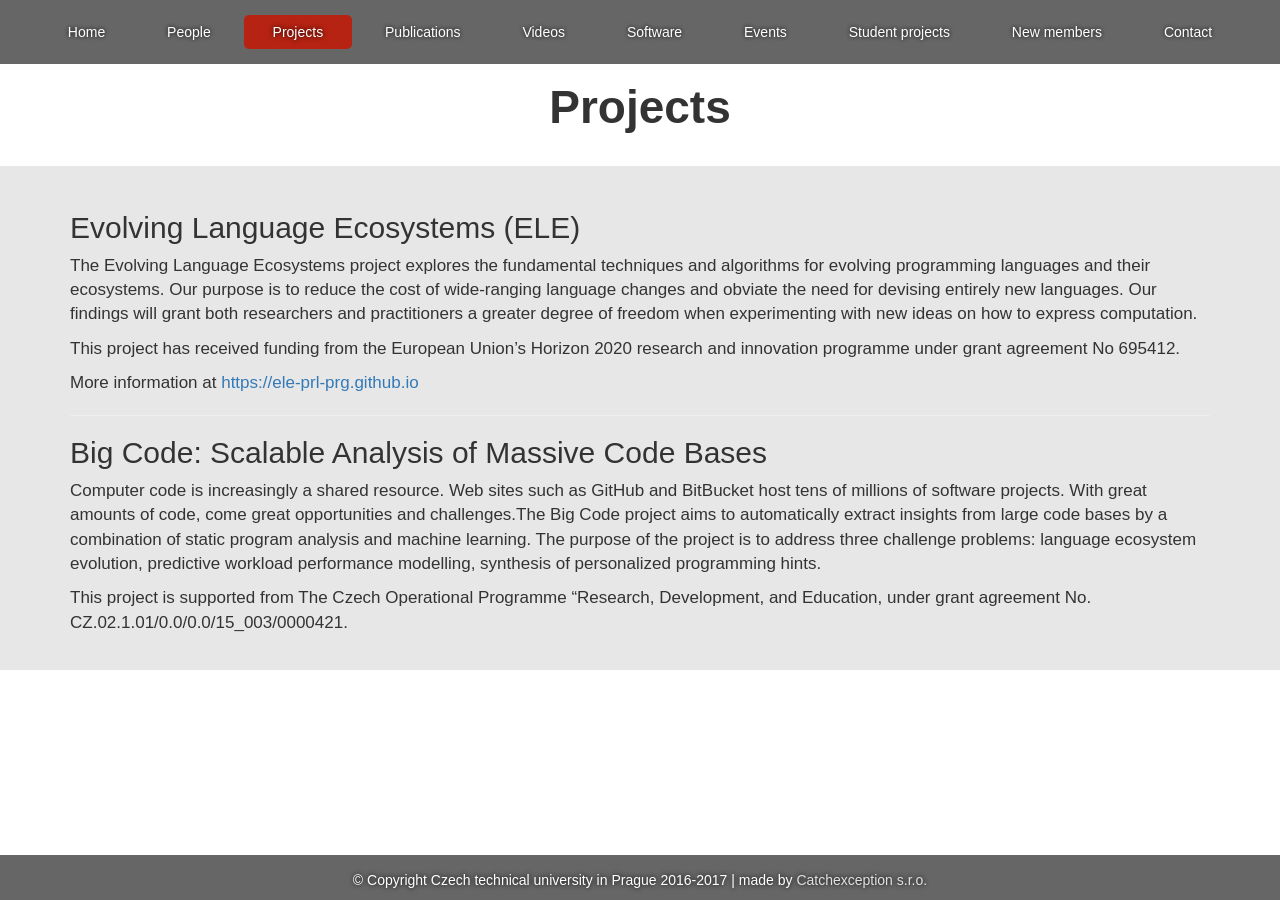
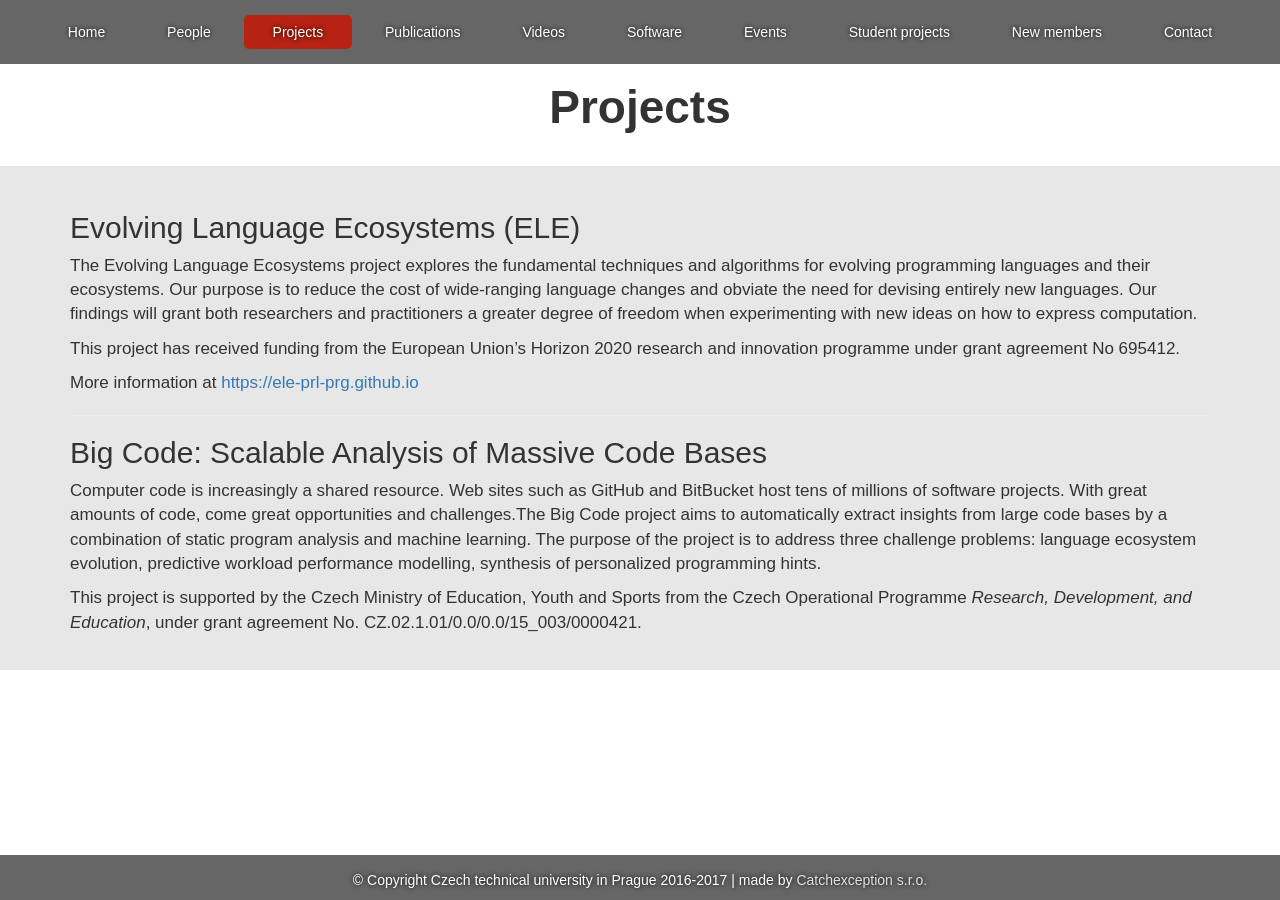
Before and after one commit to PRL-PRG/prl-prg.github.io, a Jekyll site: the page built from projects.md, in a window 1280 px wide. Built offline with Jekyll 4.4.1, drawn with Linux system fonts in a browser that asks for light colours.

Commit message:
Improved and expanded project grant no. line.

```diff
--- a/projects.md
+++ b/projects.md
@@ -30,6 +30,6 @@ program analysis and machine learning. The purpose of the project is to address
 three challenge problems: language ecosystem evolution, predictive workload
 performance modelling, synthesis of personalized programming hints.
 
-This project is supported from The Czech Operational Programme "Research,
-Development, and Education, under grant agreement No.
-CZ.02.1.01/0.0/0.0/15_003/0000421.
+This project is supported by the Czech Ministry of Education, Youth and Sports
+from the Czech Operational Programme *Research, Development, and Education*,
+under grant agreement No. CZ.02.1.01/0.0/0.0/15_003/0000421.
```
